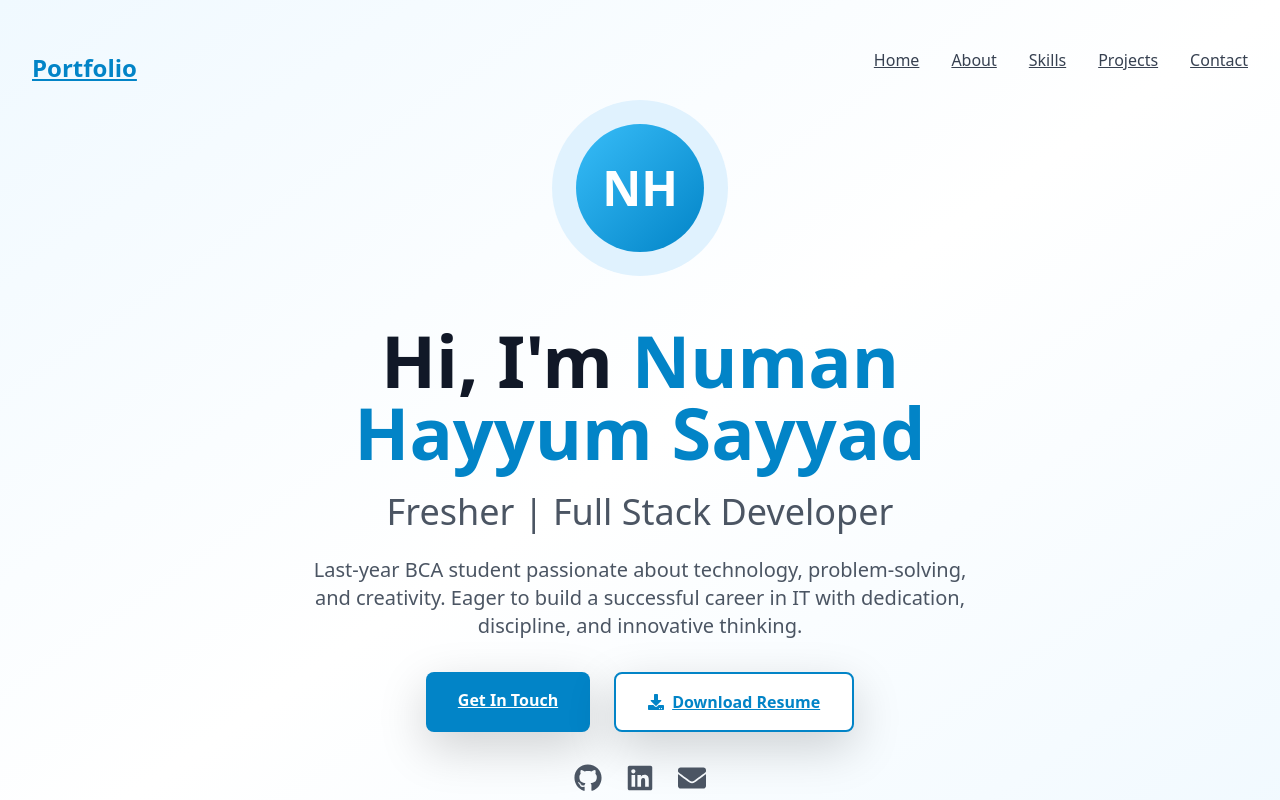
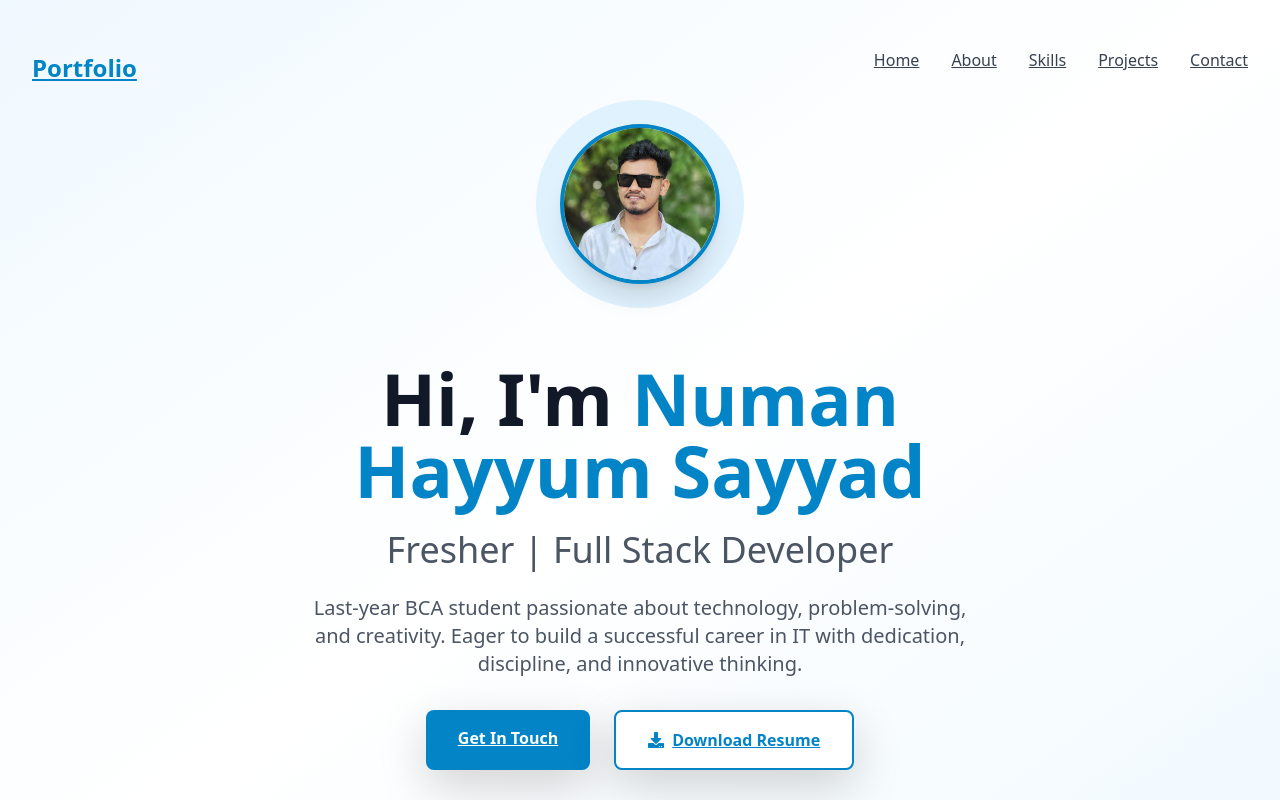
Before and after one commit to numansayyad/portfolio, a React (Vite) app: page / in a window 1280 px wide. Shown: the top 800 px of the page. Built offline with nearby package versions, Linux system fonts and the light colour scheme.

Commit message:
add image in portfoilio

```diff
--- a/src/components/Hero.tsx
+++ b/src/components/Hero.tsx
@@ -11,9 +11,23 @@ const Hero = () => {
         <div className="max-w-3xl mx-auto">
           <div className="mb-6">
             <div className="inline-block rounded-full bg-primary-100 p-4 mb-6">
-              <div className="w-32 h-32 rounded-full bg-gradient-to-br from-primary-400 to-primary-600 mx-auto flex items-center justify-center text-5xl font-bold text-white">
+              {/* <div className="w-32 h-32 rounded-full bg-gradient-to-br from-primary-400 to-primary-600 mx-auto flex items-center justify-center text-5xl font-bold text-white">
                 NH
-              </div>
+              </div> */}
+
+              {/* <img
+  src="/assets/numan.jpeg"
+  alt="Numan Sayyad"
+  className="w-32 h-32 rounded-full object-cover mx-auto border-4 border-primary-600 shadow-lg"
+/> */}
+
+<img
+  src="/assets/numan.jpeg"
+  alt="Numan Sayyad"
+  className="w-40 h-40 rounded-full object-cover mx-auto border-4 border-primary-600 shadow-xl"
+/>
+
+
             </div>
           </div>
 
```
Also changed, not shown: assets/numan.jpeg (added).
